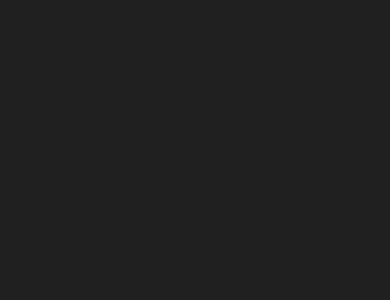
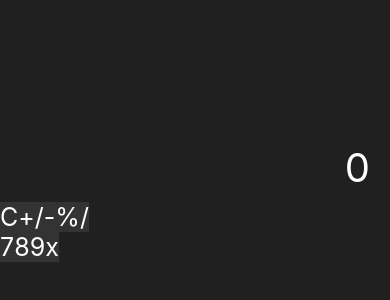
Before and after one commit to Mattp15/Calculator, a React Native app: screen / in a window 390 px wide. Shown: the part 220-520 px from the top of the page. Built offline with nearby package versions, Linux system fonts and the light colour scheme.

Commit message:
adding rows of numbers

```diff
--- a/App.js
+++ b/App.js
@@ -1,51 +1,51 @@
 import { StatusBar } from 'expo-status-bar';
-import React, {useState} from 'react'
-import { StyleSheet, Text, View, Pressable, SafeAreaView } from 'react-native';
+import React, { useState } from 'react';
+import { StyleSheet, Text, View, SafeAreaView } from 'react-native';
+import Row from './components/Row';
+import Button from './components/Button';
+import calculator, { initialState } from './utils/calculator';
 
 export default function App() {
-	const orange = '#F19925'
-	const grey = '#202020'
-	const white = '#A6A6A6'
-	const handlePress = (e) => {
-		console.log(e);
+	const [state, setState] = useState(initialState);
+	const orange = '#F19925';
+	const grey = '#202020';
+	const white = '#A6A6A6';
+	const handleTap = (type, value) => {
+		this.setState((state) => calculator(type, value, state));
 	};
 	return (
 		<View style={styles.container}>
+			<StatusBar style="auto" />
 			<SafeAreaView>
-
-			<StatusBar style="auto" />
-				</SafeAreaView>
-
-			</View>
+				<Text style={styles.value}>{parseFloat(state.currentValue).toLocaleString()}</Text>
+				<Row>
+					<Button text="C" theme="secondary" onPress={() => handleTap('clear')} />
+					<Button text="+/-" theme="secondary" onPress={() => handleTap('posneg')} />
+					<Button text="%" theme="secondary" onPress={() => handleTap('percentage')} />
+					<Button text="/" theme="accent" onPress={() => handleTap('operator', '/')} />
+				</Row>
+				<Row>
+					<Button text="7" theme="secondary" onPress={() => handleTap('number', 7)} />
+					<Button text="8" theme="secondary" onPress={() => handleTap('number', 8)} />
+					<Button text="9" theme="secondary" onPress={() => handleTap('number', 9)} />
+					<Button text="x" theme="accent" onPress={() => handleTap('operator', '*')} />
+				</Row>
+			</SafeAreaView>
+		</View>
 	);
 }
 
 const styles = StyleSheet.create({
 	container: {
-		width: '100%',
-		height: '100%',
 		flex: 1,
 		backgroundColor: '#202020',
-		alignItems: 'flex-end',
 		justifyContent: 'center',
 	},
-	grey: {
-		backgroundColor: 'grey',
-		borderRadius:999,
-		fontSize: 30,
-		width: 50,
-		height: 50,
-		flexFlow: 'row wrap',
-		textAlign: 'center',
-		borderRadius: 99,
-		borderWidth: 1,
-		borderColor: 'black',
+	value: {
+		color: '#fff',
+		fontSize: 40,
+		textAlign: 'right',
+		marginRight: 20,
+		marginBottom: 10,
 	},
-	number:{},
-	orange:{},
-	text:{
-		fontSize: 30,
-		textAlign: 'center',
-		marginTop: 6,
-	}
 });
--- /dev/null
+++ b/components/Button.js
@@ -0,0 +1,38 @@
+import React from 'react';
+import { TouchableOpacity, StyleSheet, Text, Dimensions } from 'react-native';
+
+const screen = Dimensions.get('window');
+const bottonWidth = screen.width / 4;
+
+const styles = StyleSheet.create({
+	text: {
+		color: '#fff',
+		fontSize: 25,
+	},
+	button: {
+		backgroundColor: '#333333',
+	},
+	buttonDouble: {},
+	buttonSecondary: {},
+	buttonAccent: {},
+});
+export default ({ onPress, text, size, theme }) => {
+	const buttonStyles = [styles.button];
+	const textStyles = [styles.text];
+
+	if (size === 'double') {
+		buttonStyles.push(styles.buttonDouble);
+	}
+	if (theme === 'secondary') {
+		buttonStyles.push(styles.buttonSecondary);
+		textStyles.push(styles.textSecondary);
+	} else if (theme === 'accent') {
+		buttonStyles.push(styles.buttonAccent);
+	}
+
+	return (
+		<TouchableOpacity onpress={onPress} style={buttonStyles}>
+			<Text style={textStyles}>{text}</Text>
+		</TouchableOpacity>
+	);
+};
--- /dev/null
+++ b/components/Row.js
@@ -0,0 +1,6 @@
+import React from 'react'
+import { View } from 'react-native'
+
+export default ({children}) => (
+    <View style={{flexDirection: 'row'}}>{children}</View>
+)
--- /dev/null
+++ b/utils/calculator.js
@@ -0,0 +1,85 @@
+export const initialState = {
+	currentValue: '0',
+	operator: null,
+	previousValue: null,
+};
+
+export const handleNumber = (value, state) => {
+	if (state.currentValue === '0') {
+		return { currentValue: `${value}` };
+	}
+
+	return {
+		currentValue: `${state.currentValue}${value}`,
+	};
+};
+
+export const handleEqual = (state) => {
+	const { currentValue, previousValue, operator } = state;
+
+	const current = parseFloat(currentValue);
+	const previous = parseFloat(previousValue);
+	const resetState = {
+		operator: null,
+		previousValue: null,
+	};
+
+	if (operator === '/') {
+		return {
+			currentValue: previous / current,
+			...resetState,
+		};
+	}
+
+	if (operator === '*') {
+		return {
+			currentValue: previous * current,
+			...resetState,
+		};
+	}
+
+	if (operator === '+') {
+		return {
+			currentValue: previous + current,
+			...resetState,
+		};
+	}
+
+	if (operator === '-') {
+		return {
+			currentValue: previous - current,
+			...resetState,
+		};
+	}
+
+	return state;
+};
+
+const calculator = (type, value, state) => {
+	switch (type) {
+		case 'number':
+			return handleNumber(value, state);
+		case 'operator':
+			return {
+				operator: value,
+				previousValue: state.currentValue,
+				currentValue: '0',
+			};
+		case 'equal':
+			return handleEqual(state);
+		case 'clear':
+			return initialState;
+		case 'posneg':
+			return {
+				currentValue: `${parseFloat(state.currentValue) * -1}`,
+			};
+		case 'percentage':
+			return {
+				currentValue: `${parseFloat(state.currentValue) * 0.01}`,
+			};
+		default:
+			return state;
+	}
+};
+
+export default calculator;
```
